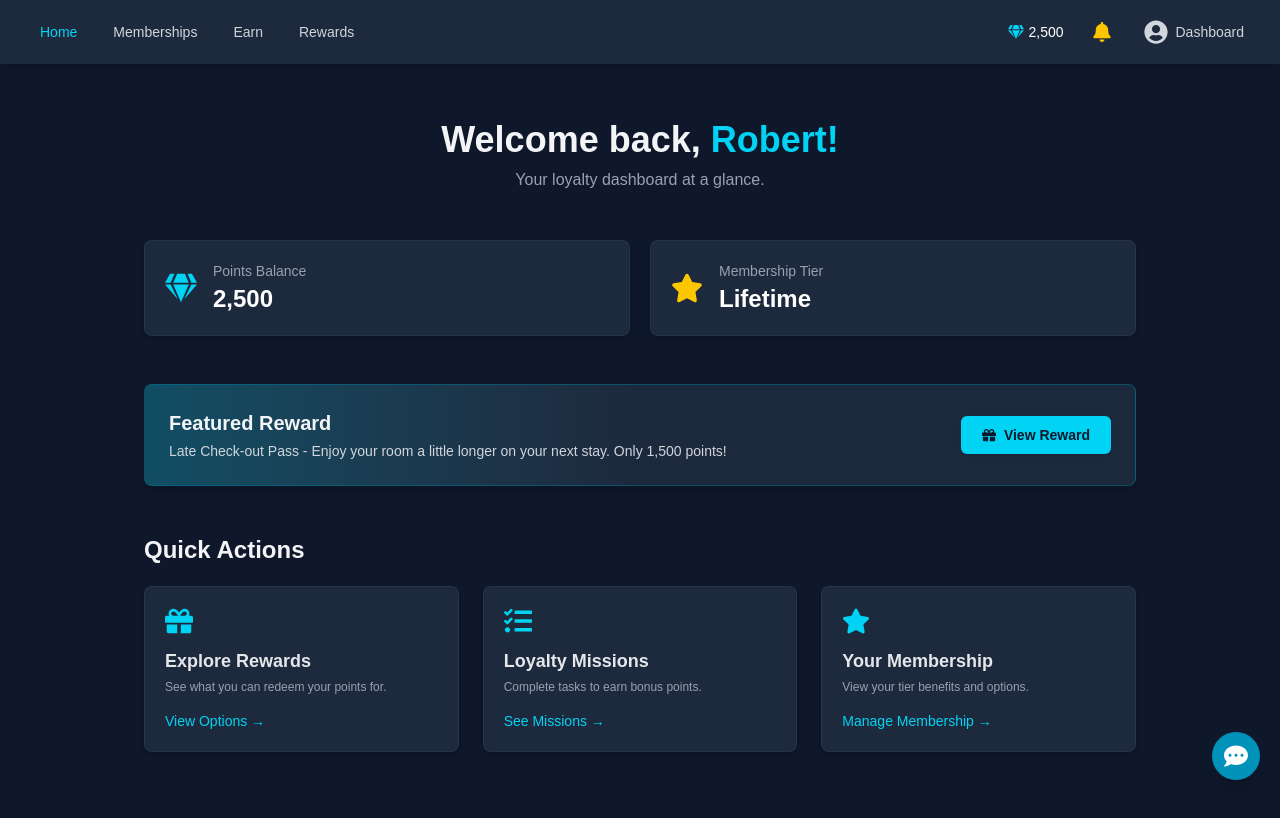
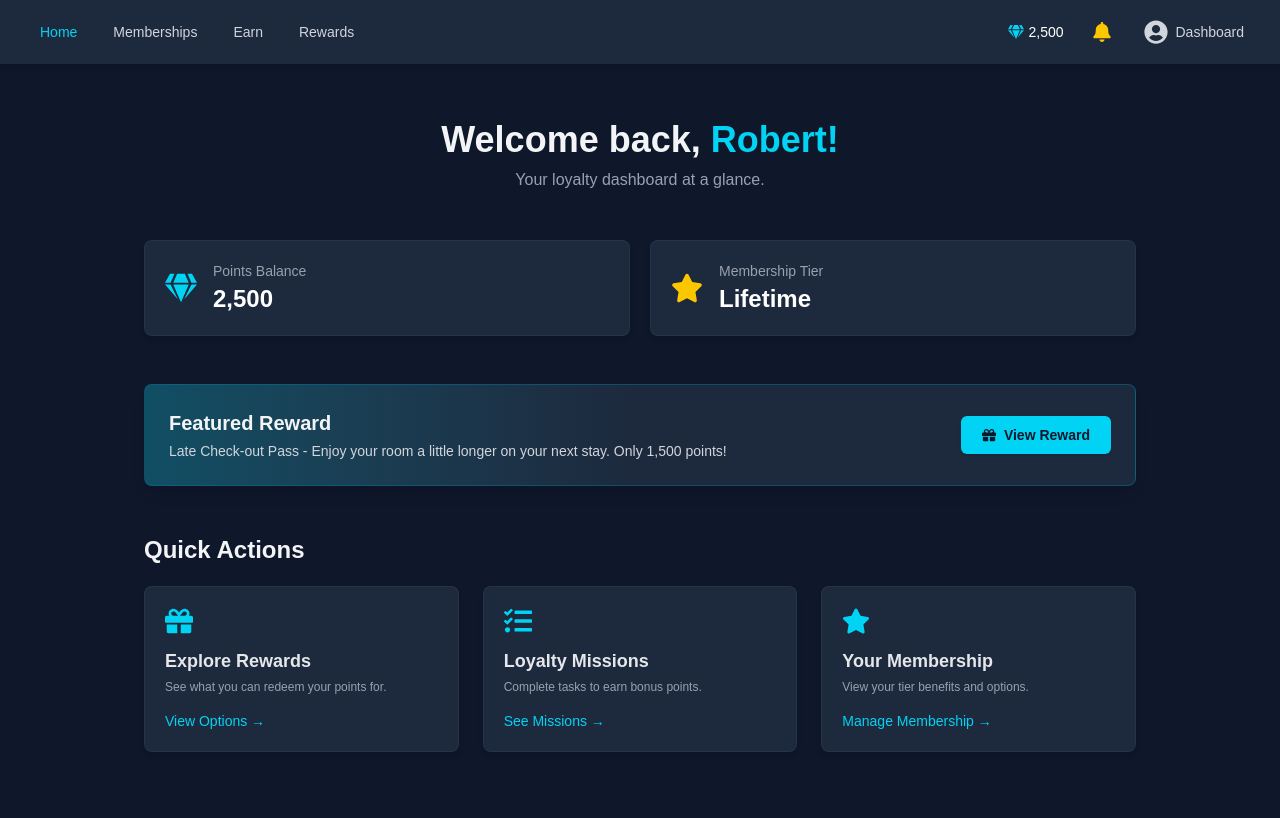
Before and after one commit to ActualLearner/GuzoLabs, a Next.js app: page / in a window 1280 px wide. Shown: the top 818 px of the page. Built offline with nearby package versions, Linux system fonts and the light colour scheme.

Commit message:
redesign

```diff
--- a/app/layout.js
+++ b/app/layout.js
@@ -22,7 +22,6 @@ export default function RootLayout({ children }) {
       <body
         className={`${geistSans.variable} ${geistMono.variable} antialiased`}
       >
-        <script id="ze-snippet" src="https://static.zdassets.com/ekr/snippet.js?key=YOUR_ZENDESK_KEY"> </script>
         {children}
       </body>
     </html>
--- a/components/AppLayout.js
+++ b/components/AppLayout.js
@@ -1,13 +1,11 @@
 // app/components/AppLayout.js
 "use client";
 
-import React, { useState, useEffect } from 'react'; // Import useEffect
+import React from 'react';
 import { usePathname } from 'next/navigation';
-import Header from './Header'; // VERIFY path
-import { mockCurrentUser } from '@/lib/mockData'; // VERIFY path
-import { FaCommentDots, FaTimes } from 'react-icons/fa';
+import Header from './Header';
+import { mockCurrentUser } from '@/lib/mockData';
 
-// Navigation items...
 const navItems = [
     { name: 'Home', href: '/' },
     { name: 'Memberships', href: '/memberships' },
@@ -15,69 +13,13 @@ const navItems = [
     { name: 'Rewards', href: '/rewards' },
 ];
 
-// Fallback user data...
-const fallbackUserData = { points: 0 };
+const fallbackUserData = {
+    points: 0,
+};
 
 export default function AppLayout({ children, userData }) {
   const pathname = usePathname();
   const actualUserData = userData || mockCurrentUser || fallbackUserData;
-
-    // Chatbot State remains the same
-    const [isChatOpen, setIsChatOpen] = useState(false);
-
-    // Function to toggle state
-    const toggleChat = () => {
-        setIsChatOpen(!isChatOpen);
-    };
-
-    // --- Zendesk API Interaction ---
-    useEffect(() => {
-        // Check if the Zendesk API object (zE) is available on the window
-        if (window.zE) {
-            if (isChatOpen) {
-                // Use the Zendesk API to open the widget
-                window.zE('webWidget', 'open');
-            } else {
-                // Use the Zendesk API to close the widget
-                window.zE('webWidget', 'close');
-            }
-        } else {
-            // Handle cases where the API might not be ready yet
-            // This might happen on initial load or if the script fails
-             console.warn("Zendesk Web Widget API (zE) not available yet.");
-        }
-
-        // Add event listener to sync state if user closes widget manually
-        const handleZendeskClose = () => setIsChatOpen(false);
-        window.zE?.('webWidget:on', 'close', handleZendeskClose);
-
-        // Cleanup listener on component unmount or state change
-        return () => {
-             window.zE?.('webWidget:off', 'close', handleZendeskClose);
-        };
-
-    }, [isChatOpen]); // Re-run this effect when isChatOpen changes
-
-    // Effect to hide the widget initially when the component mounts
-    // This prevents the default Zendesk launcher from showing if you only want your button
-    useEffect(() => {
-        const hideWidget = () => {
-             if (window.zE) {
-                window.zE('webWidget', 'hide');
-                console.log("Zendesk Widget hidden initially.");
-             } else {
-                 // API might not be ready, try again shortly
-                 setTimeout(hideWidget, 500);
-             }
-        };
-        // Wait a moment for the script to potentially load before trying to hide
-        const initialHideTimeout = setTimeout(hideWidget, 500);
-
-        // Cleanup timeout if component unmounts quickly
-        return () => clearTimeout(initialHideTimeout);
-    }, []); // Run only once on mount
-
-    // --- End Zendesk API Interaction ---
 
   return (
     <div className="min-h-screen bg-slate-900 text-white flex flex-col">
@@ -89,27 +31,6 @@ export default function AppLayout({ children, userData }) {
       <main className="flex-grow container mx-auto px-4 sm:px-6 lg:px-8 pt-4 pb-8 md:pt-6 md:pb-12">
         {children}
       </main>
-
-            {/* --- Chat Toggle Button (Remains the same) --- */}
-            <button
-                onClick={toggleChat}
-                aria-label={isChatOpen ? "Close Chat" : "Open Chat"}
-                title={isChatOpen ? "Close Chat" : "Open Chat"}
-                className={`fixed bottom-5 right-5 z-40 p-3 rounded-full shadow-xl transition-all duration-300 ease-in-out focus:outline-none focus:ring-2 focus:ring-offset-2 focus:ring-offset-slate-900
-                    ${isChatOpen
-                        ? 'bg-slate-600 hover:bg-slate-500 focus:ring-slate-400'
-                        : 'bg-cyan-600 hover:bg-cyan-700 focus:ring-cyan-500 transform hover:scale-110'
-                    }
-                `}
-            >
-                {isChatOpen ? <FaTimes className="w-6 h-6 text-white" /> : <FaCommentDots className="w-6 h-6 text-white" />}
-            </button>
-
-            {/* --- REMOVED the placeholder chat window div --- */}
-            {/* Zendesk widget will render its own UI */}
-
-            {/* Optional Footer */}
-            {/* <footer className="...">...</footer> */}
     </div>
   );
 }
```
Lines whose indentation alone changed are shown as unchanged.
